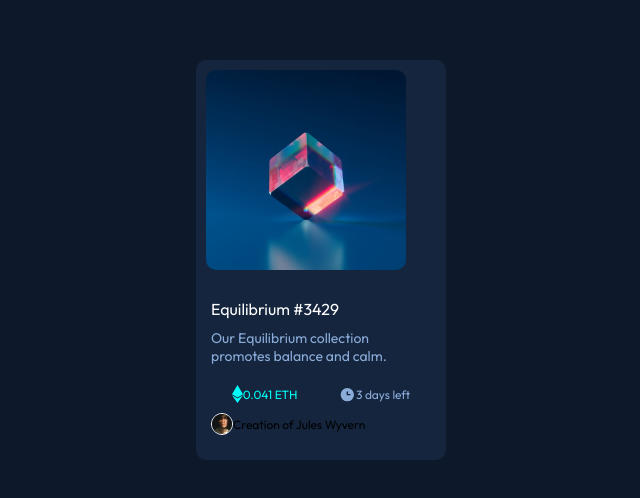
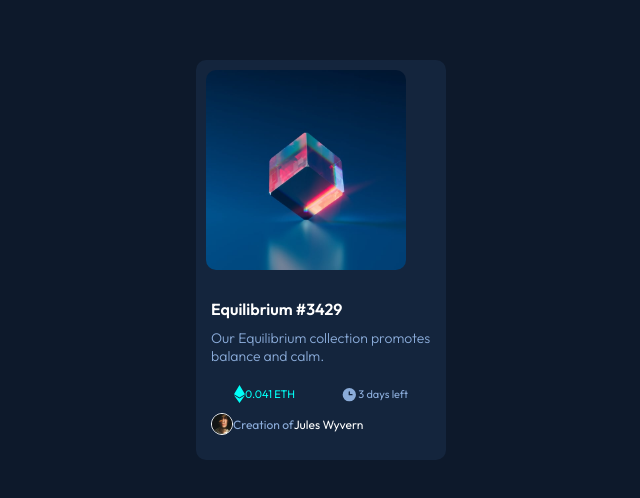
Before and after one commit to sakibtheseeker/nft-preview-card-component-main, a plain HTML site: page index.html in a window 1280 px wide. Shown: the part 140-638 px from the top of the page, without its empty margins (319-959 px from the left). Drawn offline with Linux system fonts and the light colour scheme.

Commit message:
updated spacing

```diff
--- a/index.html
+++ b/index.html
@@ -44,8 +44,13 @@
         <div class="attributeimgcontainer">
           <img src="images/image-avatar.png" class="attributeimg">
         </div>
+        <div class="attributename">
+          Creation of
+          <div class="attributefullname">
+            Jules Wyvern
+          </div>
+        </div>
 
-        Creation of Jules Wyvern
       </div>
       </div>
 
--- a/style.css
+++ b/style.css
@@ -40,19 +40,22 @@ body{
 .title{
     color: var(--White);
     text-align: left;
+    font-weight: 600;
 }
 
 .description{
     color: var(--Soft-blue);
     margin: 10px 0px;
     font-size: 14px;
+    font-weight: 300;
 }
 
 .valuecontainer{
     display: flex;
     justify-content: space-around;
     margin: 10px 0px;
-    font-size: 12px;
+    font-size: 11px;
+    font-weight: 400;
 }
 
 .threshholdvalue{
@@ -86,5 +89,10 @@ height: 20px;
 
 }
 .attributename{
+color: var(--Soft-blue);
+display: flex;
+}
 
-}
+.attributefullname{
+    color: var(--White);
+    }
```
